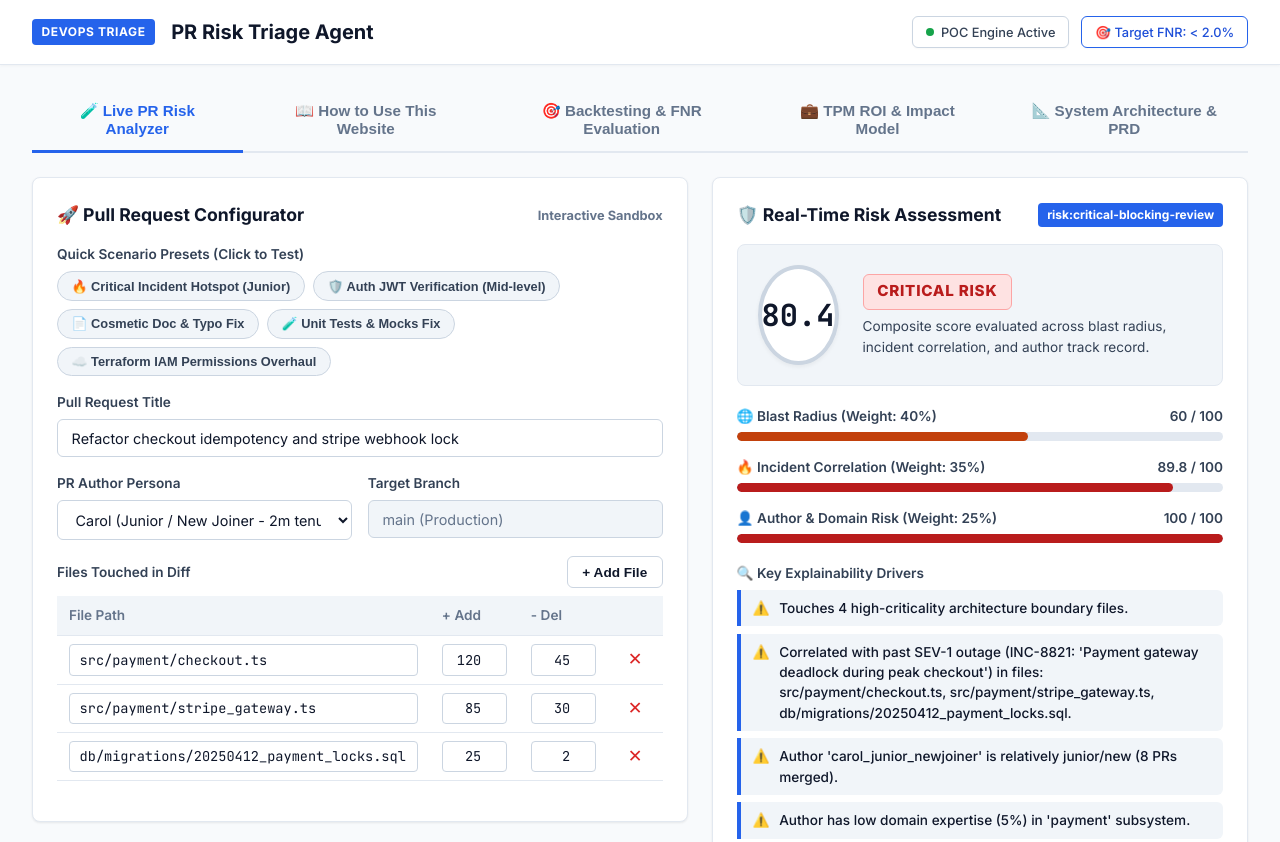
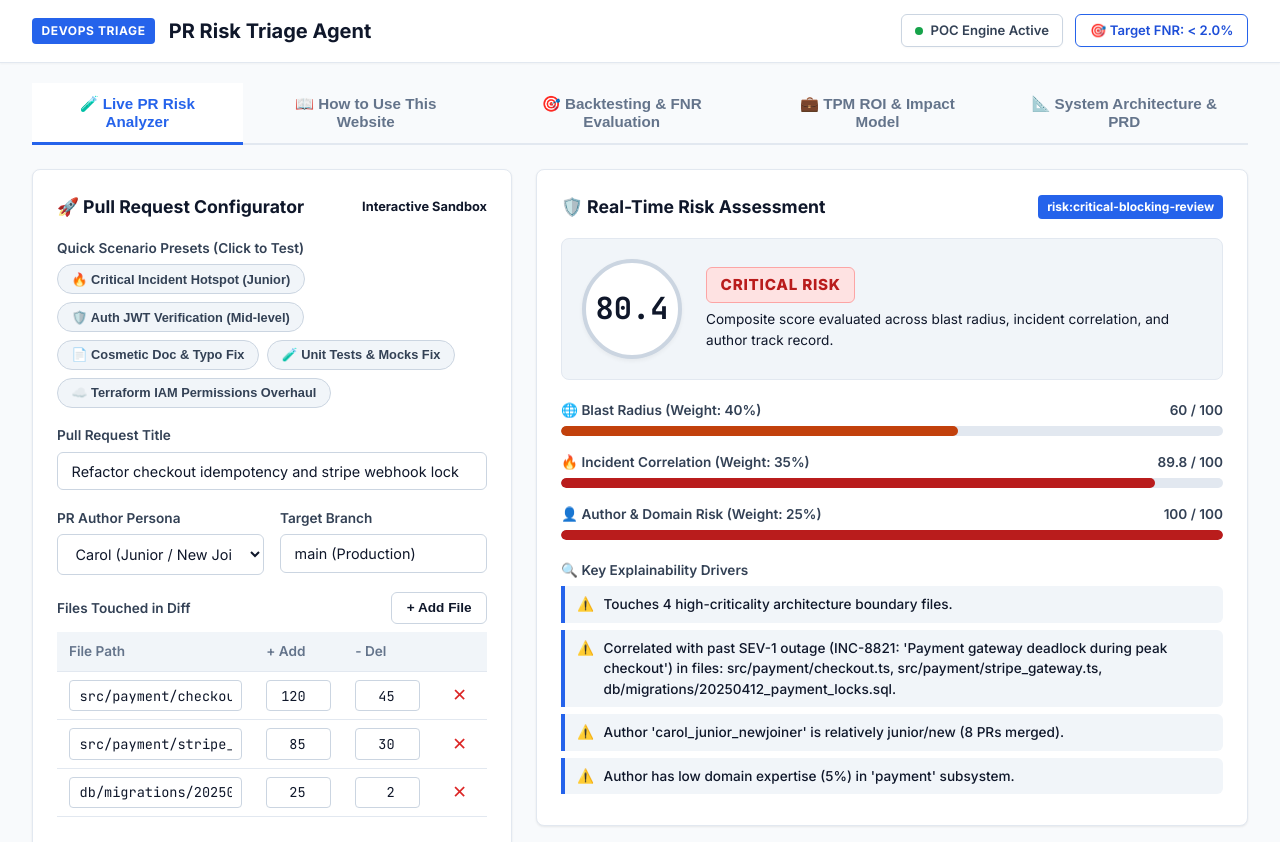
Before and after one commit to alihabbache/PR-Risk-Triage-Agent, a plain HTML site: page index.html in a window 1280 px wide. Shown: the top 842 px of the page. Drawn offline with Linux system fonts and the light colour scheme.

Commit message:
style: remove left margin waste, align layout to left, and force light mode styling

```diff
--- a/index.html
+++ b/index.html
@@ -4,7 +4,7 @@
   <meta charset="UTF-8">
   <meta name="viewport" content="width=device-width, initial-scale=1.0">
   <title>PR Risk Triage Agent — Intelligent Shift-Left Code Review</title>
-  <link rel="stylesheet" href="style.css">
+  <link rel="stylesheet" href="style.css?v=20261120_2">
   <link rel="preconnect" href="https://fonts.googleapis.com">
   <link rel="preconnect" href="https://fonts.gstatic.com" crossorigin>
   <link href="https://fonts.googleapis.com/css2?family=Inter:wght@400;500;600;700;800&family=JetBrains+Mono:wght@400;500;600;700&display=swap" rel="stylesheet">
--- a/style.css
+++ b/style.css
@@ -1,15 +1,16 @@
 :root {
-  --cds-background: #f8fafc;
-  --cds-layer-01: #ffffff;
-  --cds-layer-02: #f1f5f9;
-  --cds-layer-03: #e2e8f0;
-  --cds-border-subtle: #e2e8f0;
-  --cds-border-strong: #cbd5e1;
-  --cds-text-01: #0f172a;
-  --cds-text-02: #334155;
-  --cds-text-03: #64748b;
-  --cds-accent: #2563eb;
-  --cds-accent-hover: #1d4ed8;
+  --bg-main: #f8fafc;
+  --bg-card: #ffffff;
+  --bg-muted: #f1f5f9;
+  --bg-accent-subtle: #eff6ff;
+  --border-light: #e2e8f0;
+  --border-medium: #cbd5e1;
+  --border-focus: #2563eb;
+  --text-primary: #0f172a;
+  --text-secondary: #334155;
+  --text-muted: #64748b;
+  --primary-blue: #2563eb;
+  --primary-blue-hover: #1d4ed8;
   --risk-low: #15803d;
   --risk-low-bg: #dcfce7;
   --risk-low-border: #86efac;
@@ -22,7 +23,7 @@
   --risk-crit: #b91c1c;
   --risk-crit-bg: #fee2e2;
   --risk-crit-border: #fca5a5;
-  --font-family: "Inter", -apple-system, BlinkMacSystemFont, "Segoe UI", Roboto, "Helvetica Neue", Arial, sans-serif;
+  --font-sans: "Inter", -apple-system, BlinkMacSystemFont, "Segoe UI", Roboto, "Helvetica Neue", Arial, sans-serif;
   --font-mono: "JetBrains Mono", "SFMono-Regular", Consolas, "Liberation Mono", Menlo, monospace;
 }
 
@@ -32,37 +33,38 @@
   padding: 0;
 }
 
-body {
-  font-family: var(--font-family);
-  background-color: var(--cds-background);
-  color: var(--cds-text-01);
+html, body {
+  background-color: #f8fafc !important;
+  color: #0f172a !important;
+  font-family: var(--font-sans);
   line-height: 1.5;
   -webkit-font-smoothing: antialiased;
+  min-height: 100vh;
 }
 
-/* Header & Banner */
+/* Header */
 .app-header {
-  background: #ffffff;
-  border-bottom: 1px solid var(--cds-border-subtle);
-  padding: 1rem 2rem;
+  background: #ffffff !important;
+  border-bottom: 1px solid var(--border-light);
+  padding: 0.9rem 2rem;
   display: flex;
   justify-content: space-between;
   align-items: center;
   position: sticky;
   top: 0;
   z-index: 100;
-  box-shadow: 0 1px 3px rgba(0, 0, 0, 0.04);
+  box-shadow: 0 1px 2px rgba(0, 0, 0, 0.04);
 }
 
 .brand-wrapper {
   display: flex;
   align-items: center;
-  gap: 1rem;
+  gap: 0.85rem;
 }
 
 .brand-tag {
   background: #2563eb;
-  color: #fff;
+  color: #ffffff;
   font-weight: 700;
   font-size: 0.75rem;
   padding: 0.25rem 0.6rem;
@@ -73,7 +75,7 @@ body {
 .app-title {
   font-size: 1.25rem;
   font-weight: 700;
-  color: var(--cds-text-01);
+  color: var(--text-primary);
 }
 
 .header-badges {
@@ -83,11 +85,11 @@ body {
 
 .status-badge {
   background: #ffffff;
-  border: 1px solid var(--cds-border-strong);
-  color: var(--cds-text-02);
-  font-size: 0.8rem;
-  font-weight: 500;
-  padding: 0.35rem 0.8rem;
+  border: 1px solid var(--border-medium);
+  color: var(--text-secondary);
+  font-size: 0.82rem;
+  font-weight: 600;
+  padding: 0.35rem 0.85rem;
   border-radius: 6px;
   display: flex;
   align-items: center;
@@ -102,44 +104,46 @@ body {
   background-color: #16a34a;
 }
 
-/* Main Container */
+/* Main Container - Left-Aligned Fluid Layout (No Wasted Space) */
 .main-container {
-  max-width: 1400px;
-  margin: 0 auto;
-  padding: 1.5rem 2rem 4rem;
+  width: 100%;
+  max-width: 100%;
+  margin: 0;
+  padding: 1.25rem 2rem 4rem;
 }
 
 /* Tabs Navigation */
 .tab-nav {
   display: flex;
   gap: 0.5rem;
-  border-bottom: 2px solid var(--cds-border-subtle);
+  border-bottom: 2px solid var(--border-light);
   margin-bottom: 1.5rem;
 }
 
 .tab-btn {
-  background: none;
+  background: transparent;
   border: none;
   border-bottom: 3px solid transparent;
-  color: var(--cds-text-03);
+  color: var(--text-muted);
   font-size: 0.95rem;
   font-weight: 600;
-  padding: 0.8rem 1.25rem;
+  padding: 0.75rem 1.25rem;
   cursor: pointer;
-  transition: all 0.2s ease;
+  transition: all 0.15s ease;
   margin-bottom: -2px;
 }
 
 .tab-btn:hover {
-  color: var(--cds-text-01);
-  background: var(--cds-layer-02);
-  border-radius: 4px 4px 0 0;
+  color: var(--text-primary);
+  background: var(--bg-muted);
+  border-radius: 6px 6px 0 0;
 }
 
 .tab-btn.active {
-  color: var(--cds-accent);
-  border-bottom-color: var(--cds-accent);
+  color: var(--primary-blue);
+  border-bottom-color: var(--primary-blue);
   font-weight: 700;
+  background: #ffffff;
 }
 
 /* Tab Panes */
@@ -151,14 +155,21 @@ body {
   display: block;
 }
 
-/* Layout Grid */
+/* 2-Column Responsive Layout */
 .grid-2col {
   display: grid;
-  grid-template-columns: 1.1fr 0.9fr;
+  grid-template-columns: 480px 1fr;
   gap: 1.5rem;
+  align-items: start;
 }
 
-@media (max-width: 1024px) {
+@media (max-width: 1200px) {
+  .grid-2col {
+    grid-template-columns: 420px 1fr;
+  }
+}
+
+@media (max-width: 992px) {
   .grid-2col {
     grid-template-columns: 1fr;
   }
@@ -166,8 +177,8 @@ body {
 
 /* Cards */
 .card {
-  background-color: var(--cds-layer-01);
-  border: 1px solid var(--cds-border-subtle);
+  background-color: #ffffff !important;
+  border: 1px solid var(--border-light);
   border-radius: 8px;
   padding: 1.5rem;
   margin-bottom: 1.5rem;
@@ -177,8 +188,8 @@ body {
 .card-title {
   font-size: 1.1rem;
   font-weight: 700;
-  color: var(--cds-text-01);
-  margin-bottom: 1rem;
+  color: var(--text-primary);
+  margin-bottom: 1.1rem;
   display: flex;
   align-items: center;
   justify-content: space-between;
@@ -186,24 +197,24 @@ body {
 
 /* Form Styles */
 .form-group {
-  margin-bottom: 1rem;
+  margin-bottom: 1.1rem;
 }
 
 .form-label {
   display: block;
   font-size: 0.85rem;
   font-weight: 600;
-  color: var(--cds-text-02);
+  color: var(--text-secondary);
   margin-bottom: 0.4rem;
 }
 
 .form-control {
   width: 100%;
   background-color: #ffffff;
-  border: 1px solid var(--cds-border-strong);
+  border: 1px solid var(--border-medium);
   border-radius: 6px;
   padding: 0.6rem 0.85rem;
-  color: var(--cds-text-01);
+  color: var(--text-primary);
   font-size: 0.9rem;
   font-family: inherit;
   outline: none;
@@ -211,7 +222,7 @@ body {
 }
 
 .form-control:focus {
-  border-color: var(--cds-accent);
+  border-color: var(--border-focus);
   box-shadow: 0 0 0 3px rgba(37, 99, 235, 0.15);
 }
 
@@ -232,9 +243,9 @@ body {
 }
 
 .preset-chip {
-  background-color: var(--cds-layer-02);
-  border: 1px solid var(--cds-border-strong);
-  color: var(--cds-text-02);
+  background-color: var(--bg-muted);
+  border: 1px solid var(--border-medium);
+  color: var(--text-secondary);
   padding: 0.4rem 0.85rem;
   border-radius: 20px;
   font-size: 0.8rem;
@@ -245,7 +256,7 @@ body {
 
 .preset-chip:hover {
   background-color: #e2e8f0;
-  color: var(--cds-text-01);
+  color: var(--text-primary);
   border-color: #94a3b8;
 }
 
@@ -260,21 +271,21 @@ body {
 .file-table th {
   text-align: left;
   padding: 0.6rem 0.75rem;
-  color: var(--cds-text-03);
-  background-color: var(--cds-layer-02);
-  border-bottom: 1px solid var(--cds-border-subtle);
+  color: var(--text-muted);
+  background-color: var(--bg-muted);
+  border-bottom: 1px solid var(--border-light);
   font-weight: 600;
 }
 
 .file-table td {
   padding: 0.5rem 0.75rem;
-  border-bottom: 1px solid var(--cds-border-subtle);
+  border-bottom: 1px solid var(--border-light);
 }
 
 .file-input {
   background-color: #ffffff;
-  border: 1px solid var(--cds-border-strong);
-  color: var(--cds-text-01);
+  border: 1px solid var(--border-medium);
+  color: var(--text-primary);
   padding: 0.35rem 0.6rem;
   border-radius: 4px;
   font-size: 0.85rem;
@@ -283,7 +294,7 @@ body {
 }
 
 .file-input:focus {
-  border-color: var(--cds-accent);
+  border-color: var(--border-focus);
   outline: none;
 }
 
@@ -308,8 +319,8 @@ body {
 
 .btn-secondary {
   background-color: #ffffff;
-  border: 1px solid var(--cds-border-strong);
-  color: var(--cds-text-01);
+  border: 1px solid var(--border-medium);
+  color: var(--text-primary);
   padding: 0.45rem 0.9rem;
   border-radius: 6px;
   font-size: 0.85rem;
@@ -319,7 +330,7 @@ body {
 }
 
 .btn-secondary:hover {
-  background-color: var(--cds-layer-02);
+  background-color: var(--bg-muted);
 }
 
 /* Risk Score Display Card */
@@ -328,10 +339,10 @@ body {
   align-items: center;
   gap: 1.5rem;
   padding: 1.25rem;
-  background-color: var(--cds-layer-02);
+  background-color: var(--bg-muted);
   border-radius: 8px;
   margin-bottom: 1.25rem;
-  border: 1px solid var(--cds-border-subtle);
+  border: 1px solid var(--border-light);
 }
 
 .score-circle-wrapper {
@@ -343,15 +354,16 @@ body {
   justify-content: center;
   background: #ffffff;
   border-radius: 50%;
-  border: 4px solid var(--cds-border-strong);
+  border: 4px solid var(--border-medium);
   box-shadow: 0 2px 4px rgba(0, 0, 0, 0.05);
+  flex-shrink: 0;
 }
 
 .score-number {
   font-size: 1.9rem;
   font-weight: 800;
   font-family: var(--font-mono);
-  color: var(--cds-text-01);
+  color: var(--text-primary);
 }
 
 .score-tier-badge {
@@ -379,13 +391,13 @@ body {
   justify-content: space-between;
   font-size: 0.85rem;
   font-weight: 600;
-  color: var(--cds-text-02);
+  color: var(--text-secondary);
   margin-bottom: 0.35rem;
 }
 
 .progress-track {
-  height: 9px;
-  background-color: var(--cds-layer-03);
+  height: 10px;
+  background-color: var(--border-light);
   border-radius: 5px;
   overflow: hidden;
 }
@@ -404,14 +416,14 @@ body {
 
 .driver-item {
   padding: 0.5rem 0.75rem;
-  background-color: var(--cds-layer-02);
-  border-left: 4px solid var(--cds-accent);
+  background-color: var(--bg-muted);
+  border-left: 4px solid var(--primary-blue);
   margin-bottom: 0.45rem;
   border-radius: 0 6px 6px 0;
   display: flex;
   align-items: flex-start;
   gap: 0.6rem;
-  color: var(--cds-text-01);
+  color: var(--text-primary);
   font-weight: 500;
 }
 
@@ -454,7 +466,7 @@ body {
   height: 24px;
   border-radius: 50%;
   background: #2563eb;
-  color: #fff;
+  color: #ffffff;
   display: flex;
   align-items: center;
   justify-content: center;
@@ -489,7 +501,7 @@ body {
   border-radius: 6px;
   overflow-x: auto;
   font-family: var(--font-mono);
-  font-size: 0.8rem;
+  font-size: 0.82rem;
   color: #24292f;
   margin: 0.75rem 0;
   white-space: pre-wrap;
@@ -535,7 +547,7 @@ body {
 .cm-label {
   font-size: 0.9rem;
   font-weight: 700;
-  color: var(--cds-text-01);
+  color: var(--text-primary);
   margin-top: 0.2rem;
 }
 
@@ -548,8 +560,8 @@ body {
 }
 
 .stat-card {
-  background-color: var(--cds-layer-02);
-  border: 1px solid var(--cds-border-subtle);
+  background-color: var(--bg-muted);
+  border: 1px solid var(--border-light);
   border-radius: 8px;
   padding: 1.25rem;
 }
@@ -557,14 +569,14 @@ body {
 .stat-val {
   font-size: 1.9rem;
   font-weight: 800;
-  color: var(--cds-text-01);
+  color: var(--text-primary);
   font-family: var(--font-mono);
 }
 
 .stat-label {
   font-size: 0.8rem;
   font-weight: 700;
-  color: var(--cds-text-03);
+  color: var(--text-muted);
   text-transform: uppercase;
   letter-spacing: 0.05em;
 }
@@ -572,7 +584,7 @@ body {
 /* Backtesting PR table */
 .backtest-table-container {
   overflow-x: auto;
-  border: 1px solid var(--cds-border-subtle);
+  border: 1px solid var(--border-light);
   border-radius: 6px;
 }
 
@@ -583,16 +595,16 @@ body {
 }
 
 .backtest-table th {
-  background-color: var(--cds-layer-02);
+  background-color: var(--bg-muted);
   padding: 0.65rem 0.75rem;
   text-align: left;
-  border-bottom: 1px solid var(--cds-border-subtle);
+  border-bottom: 1px solid var(--border-light);
   font-weight: 600;
 }
 
 .backtest-table td {
   padding: 0.65rem 0.75rem;
-  border-bottom: 1px solid var(--cds-border-subtle);
+  border-bottom: 1px solid var(--border-light);
 }
 
 .backtest-table tr:hover {
@@ -614,7 +626,7 @@ body {
   gap: 1.25rem;
   padding: 1.25rem;
   background-color: #ffffff;
-  border: 1px solid var(--cds-border-subtle);
+  border: 1px solid var(--border-light);
   border-radius: 8px;
   margin-bottom: 1rem;
   box-shadow: 0 1px 2px rgba(0, 0, 0, 0.04);
@@ -637,13 +649,13 @@ body {
 .guide-step-content h4 {
   font-size: 1rem;
   font-weight: 700;
-  color: var(--cds-text-01);
+  color: var(--text-primary);
   margin-bottom: 0.35rem;
 }
 
 .guide-step-content p {
   font-size: 0.88rem;
-  color: var(--cds-text-02);
+  color: var(--text-secondary);
   line-height: 1.6;
 }
 
```
